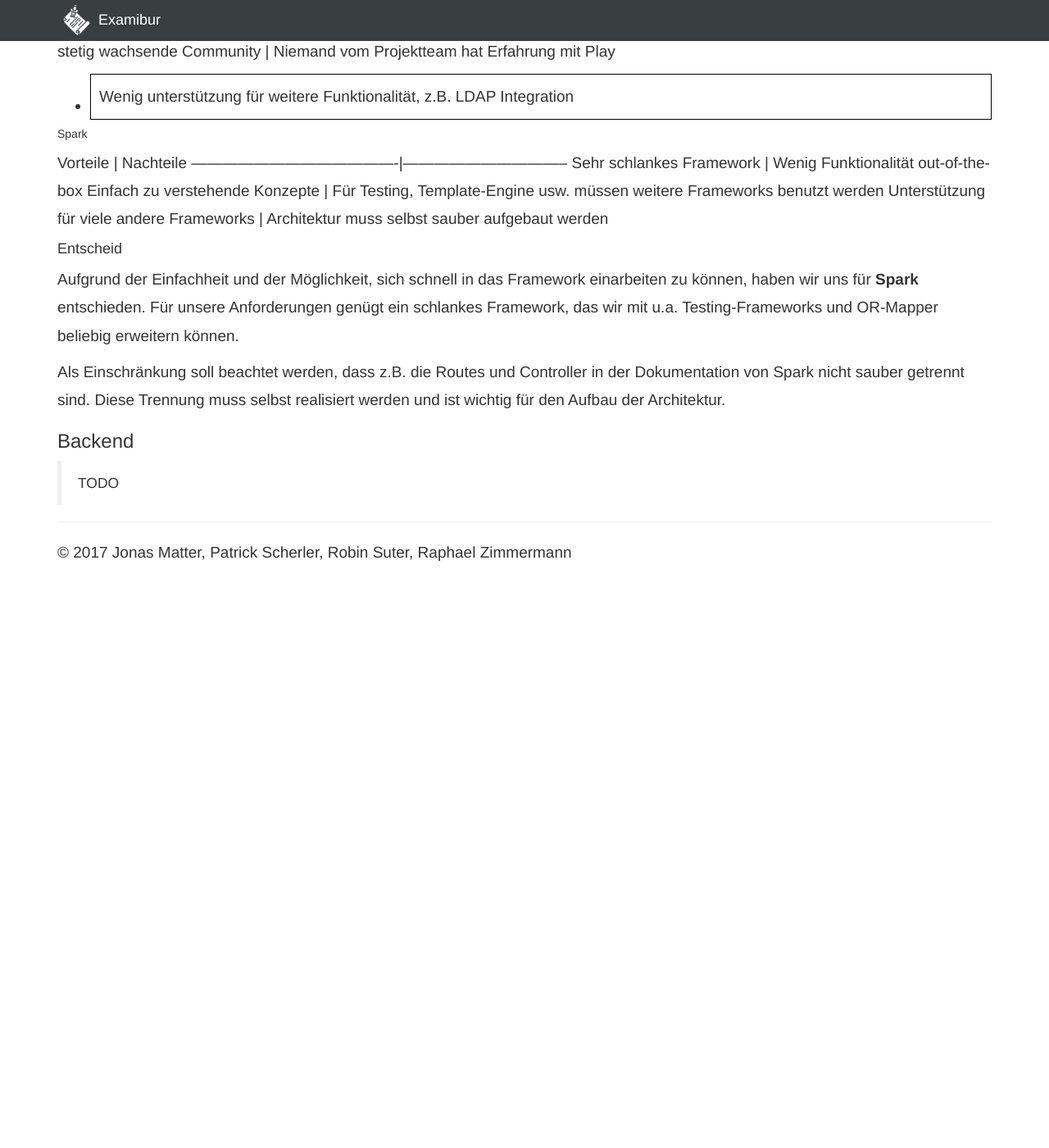
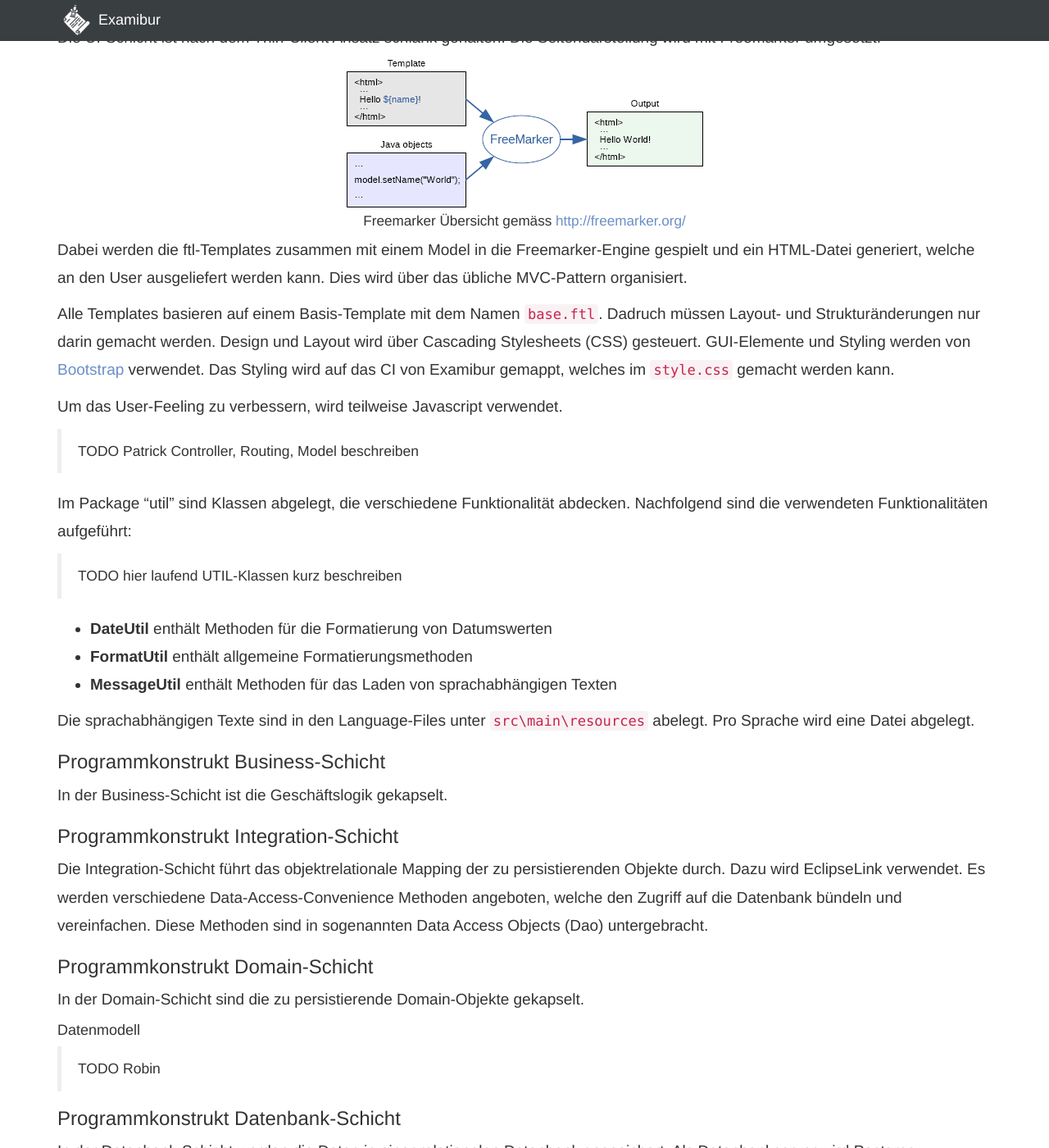
Before and after one commit to Examibur/examibur, a Jekyll site: the page built from docs/architektur/softwareArchitektur.md, in a window 1280 px wide and 1400 px high, scrolled down 6009 px. Shown: the whole window at 82% size. Built offline with Jekyll 4.4.1, drawn with Linux system fonts in a browser that asks for light colours; nearby versions of some CDN libraries; Markdown is read by kramdown in place of the engine named in the settings; before the commit the page ends 6710 px from its top, so only the background shows below that; some of the changed text lies outside the part shown.

Commit message:
update sw architecture doc

```diff
--- a/docs/architektur/softwareArchitektur.md
+++ b/docs/architektur/softwareArchitektur.md
@@ -18,6 +18,10 @@ In der nachfolgenden Tabelle sind alle Dokumente und Links aufgelistet, welche f
 
 | **Name**                          | **Referenz**                                                                                                                                                                                                                                         |
 | --------------------------------- | ----------------------------- |
+| Freemarker                        | [http://freemarker.org/](http://freemarker.org/)  |
+| velocity                          | [http://velocity.apache.org/](http://velocity.apache.org/)  |
+| Bootstrap                         | [http://getbootstrap.com/](http://getbootstrap.com/) |
+
 
 # Software Architektur
 
@@ -83,32 +78,15 @@ Hier sind die Domain-Objekte enthalten, welche die Datenbanken abbilden.
 #### sql
 In dieser Schicht werden die einzelnen Datenbank-Patches gespeichert. Dies ermöglicht eine automatische Aktualisierung der Datenbank auf dem lokalen Entwicklungssystem und der Produktion während dem Build-Prozess.
 
-## Design der Programmkonstrukte
+## Design-Entscheide
 
-### Prorgrammkonstrukt UI Tier
-> TODO
+### Persistenz
+Die Daten, die vom Benutzer und dem System erzeugt werden, werden in einer relationalen Datenbank persistiert.
+Das OR-Mapping von der Datenbank zu den Java-Objekten wird mit EclipseLink umgesetzt. Das zugrunde liegende Datenmodell ist [hier](datenmodell.html) beschrieben.
 
-### Prorgrammkonstrukt Business Tier
-> TODO
+### Logging-, Error- und Exception-Handling
+Das Logging-, Error- und Exception-Handling ist im Kapitel [Error-Handling Policy](../projektplan/error-handling-policy.html) genauer beschrieben.
 
-### Prorgrammkonstrukt Integration Tier
-> TODO
-
-#### Datenmodell
->  TODO
-
-## Zusammenspiel der Programmkonstrukte
-In diesem Kapitel wird das Zusammenspiel der einzelnen Programmkonstrukte beschrieben. Dazu gehört auch der Zugriff auf die eigenen Datenbank. Das Zusammenspiel wird anhand von UML-Sequenzdiagrammen dargestellt.
-
-![](resources/softwareArchitektur/zusammenspielProgrammkonstrukte.svg)
-
-## Exception-Handling im Web-Teil
-> TODO
-
-## Physisches Datenmodell
-> Datenmodell mit FK etc.
-
-## Entscheidungsfindung
 ### Frontend
 #### Framework
 Für das Backend wurden die Frameworks *Spring Boot*, *Play* und *Spark* in Betracht gezogen. Nachfolgend werden einige Vor- und Nachteile der einzelnen Frameworks, bezogen auf unser Projekt, aufgelistet. Anschliessend wird ein Framework für unser Projekt ausgewählt.
@@ -142,3 +120,77 @@ Als Einschränkung soll beachtet werden, dass z.B. die Routes und Controller in
 
 ### Backend
 > TODO
+
+### Seitenbeschreibung mit Freemarker-Templates
+Für die Seitenbeschreibung wird das Konzept der Templates von Freemarker verwendet. Es gibt eine Basis-Template, welches das Layout und die Strukturierung vorgibt. Alle Seiten der Applikation bauen auf diesem Basis-Template auf. Dadurch ist gewährleistet, dass alle Seiten mit der gleichen Struktur und Aussehen daher kommen.
+
+Zur Auswahl stand [Velocity](http://velocity.apache.org/) und [Freemarker](http://freemarker.org/), welche beide von Spark empfohlen werden.
+Der Entscheid fiel auf Freemarker, weil Velocity seit 2010 keine neue Version nachgeliefert hat und wir so davon ausgehen, dass es in naher Zukunft eingestellt werden könnte.
+
+## Design der Programmkonstrukte
+
+### Programmkonstrukt UI-Schicht
+Die UI-Schicht ist nach dem Thin-Client Ansatz schlank gehalten. Die Seitendarstellung wird mit Freemarker umgesetzt:
+<figure>
+<img src="resources/softwareArchitektur/freemarker_overview.png">
+<figcaption>Freemarker Übersicht gemäss <a href="http://freemarker.org/">http://freemarker.org/</a></figcaption>
+</figure>
+
+Dabei werden die ftl-Templates zusammen mit einem Model in die Freemarker-Engine gespielt und ein HTML-Datei generiert, welche an den User ausgeliefert werden kann. Dies wird über das übliche MVC-Pattern organisiert.
+
+Alle Templates basieren auf einem Basis-Template mit dem Namen `base.ftl`. Dadruch müssen Layout- und Strukturänderungen nur darin gemacht werden.
+Design und Layout wird über Cascading Stylesheets (CSS) gesteuert. GUI-Elemente und Styling werden von [Bootstrap](http://getbootstrap.com/) verwendet.
+Das Styling wird auf das CI von Examibur gemappt, welches im `style.css` gemacht werden kann.
+
+Um das User-Feeling zu verbessern, wird teilweise Javascript verwendet.
+
+> TODO Patrick Controller, Routing, Model beschreiben
+
+Im Package "util" sind Klassen abgelegt, die verschiedene Funktionalität abdecken. Nachfolgend sind die verwendeten Funktionalitäten aufgeführt:
+> TODO hier laufend UTIL-Klassen kurz beschreiben
+
+  * **DateUtil** enthält Methoden für die Formatierung von Datumswerten
+  * **FormatUtil** enthält allgemeine Formatierungsmethoden
+  * **MessageUtil** enthält Methoden für das Laden von sprachabhängigen Texten
+
+Die sprachabhängigen Texte sind in den Language-Files unter `src\main\resources` abelegt. Pro Sprache wird eine Datei abgelegt.
+
+### Programmkonstrukt Business-Schicht
+In der Business-Schicht ist die Geschäftslogik gekapselt.
+
+### Programmkonstrukt Integration-Schicht
+Die Integration-Schicht führt das objektrelationale Mapping der zu persistierenden Objekte durch. Dazu wird EclipseLink verwendet.
+Es werden verschiedene Data-Access-Convenience Methoden angeboten, welche den Zugriff auf die Datenbank bündeln und vereinfachen. Diese Methoden sind in sogenannten Data Access Objects (Dao) untergebracht.
+
+### Programmkonstrukt Domain-Schicht
+In der Domain-Schicht sind die zu persistierende Domain-Objekte gekapselt.
+
+#### Datenmodell
+>  TODO Robin
+
+### Programmkonstrukt Datenbank-Schicht
+In der Datenbank-Schicht werden die Daten in einer relationalen Datenbank gespeichert. Als Datenbankserver wird Postgres verwendet.
+
+## Zusammenspiel der Programmkonstrukte
+In diesem Kapitel wird das Zusammenspiel der einzelnen Programmkonstrukte beschrieben. Dazu gehört auch der Zugriff auf die eigenen Datenbank. Das Zusammenspiel wird anhand von UML-Sequenzdiagrammen dargestellt.
+
+Zur Veranschaulichung des Zusammenspiels der Programmkonstrukte wird der Use Case "UC001 Prüfungen angezeigen" in einem Sequenzdiagram dargestellt.
+
+![](resources/softwareArchitektur/zusammenspielProgrammkonstrukte.svg)
+> TODO dieses Diagram muss angepasst werden, sobald klar ist, wie das Routing und Controller im Spark ablaufen.
+
+### Zugehörigkeit der Objekte zu den Schichten:
+#### UI-Schicht
+  * html: Dashboard
+
+#### Business-Schicht
+  * Interface: ExamService
+
+#### Integration-Schicht
+  * Interface: ExamDao
+
+## Exception-Handling im Web-Teil
+> TODO
+
+## Physisches Datenmodell
+> TODO Datenmodell mit FK etc.
```
Also changed, not shown: other parts of docs/architektur/softwareArchitektur.md (+6 -15 lines), docs/architektur/resources/softwareArchitektur/freemarker_overview.png (added), docs/architektur/resources/softwareArchitektur/schichtenDiagram.svg, docs/architektur/resources/softwareArchitektur/zusammenspielProgrammkonstrukte.svg, 2 other files.
